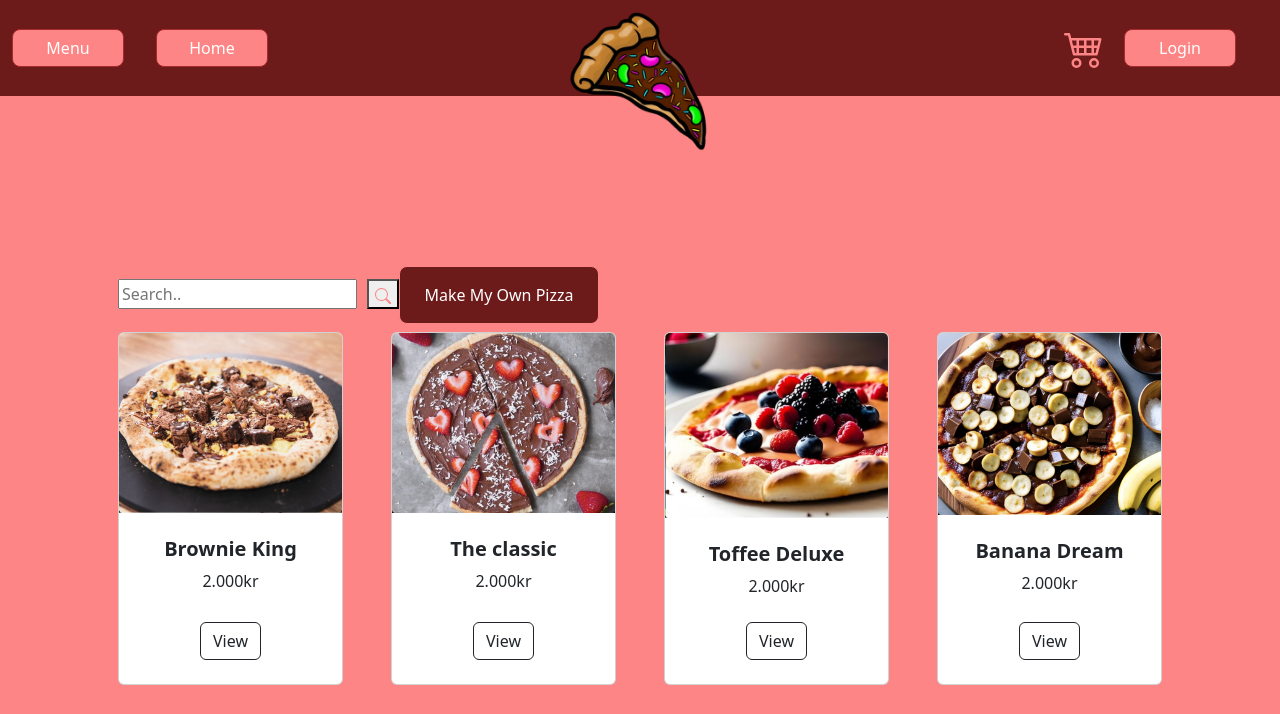
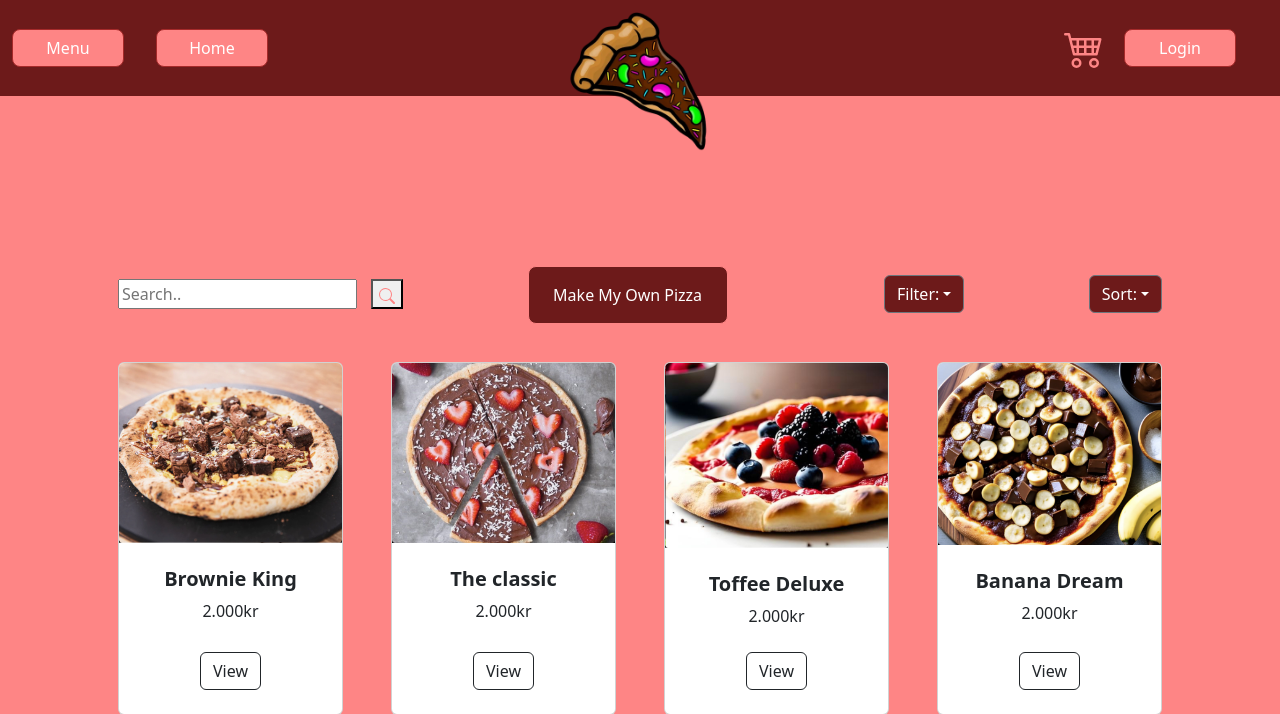
Before and after one commit to saedis-osk/Verk-2, a Django app: page /menus/ in a window 1280 px wide. Shown: the top 714 px of the page. Run offline with Django 4.2, Linux system fonts and the light colour scheme.

Commit message:
dropdown thing

```diff
--- a/static/css/menu.css
+++ b/static/css/menu.css
@@ -10,8 +10,10 @@
    }
 
    #search-form {
-  display: flex;
-  align-items: center;
+       display: flex;
+justify-content: space-between;
+align-items: center;
+       margin-bottom: 30px;
 }
 
 .search-input {
@@ -23,3 +25,15 @@
   margin-top: 10px;
     width: 200px;
 }
+
+.btn-secondary{
+    background-color: #6d1a1a;
+    display: flex;
+    align-items: center;
+
+}
+
+.btn-secondary:hover{
+    background-color: #FE8585;
+    border-color:#6d1a1a;
+}
--- a/templates/menu/index.html
+++ b/templates/menu/index.html
@@ -10,6 +10,7 @@
 
 <!-- search button and make my own pizza button-->
 <form id="search-form">
+                <div class="search">
                 <input type="text" placeholder="Search.." class="search-input">
                 <button type="submit" class="search-button" id="search-button">
                     <svg xmlns="http://www.w3.org/2000/svg" width="16" height="16" fill="currentColor" class="bi bi-search" viewBox="0 0 16 16">
@@ -17,11 +18,41 @@
                     </svg>
 
                 </button>
+                    </div>
 
                 <div class="d-grid mb-2">
                 <a class="btn btn-primary p-3 make-pizza-button" href="{% url 'topping-index' %}">Make My Own Pizza</a>
                 </div>
+
+
+
+
+    <div class="dropdown">
+  <button class="btn btn-secondary dropdown-toggle" type="button" data-bs-toggle="dropdown" aria-expanded="false">
+    Filter:
+  </button>
+  <ul class="dropdown-menu">
+    <li><a class="dropdown-item" href="#">Vegan</a></li>
+    <li><a class="dropdown-item" href="#">Fruity</a></li>
+    <li><a class="dropdown-item" href="#">Popular</a></li>
+  </ul>
+</div>
+
+
+    <div class="dropdown">
+  <button class="btn btn-secondary dropdown-toggle" type="button" data-bs-toggle="dropdown" aria-expanded="false">
+    Sort:
+  </button>
+  <ul class="dropdown-menu">
+    <li><a class="dropdown-item" href="#">Price</a></li>
+    <li><a class="dropdown-item" href="#">Alphabetically</a></li>
+  </ul>
+</div>
+
+
 </form>
+
+
 
 
                 <div class="row gx-4 gx-lg-5 row-cols-2 row-cols-md-3 row-cols-xl-4 justify-content-center">
```
